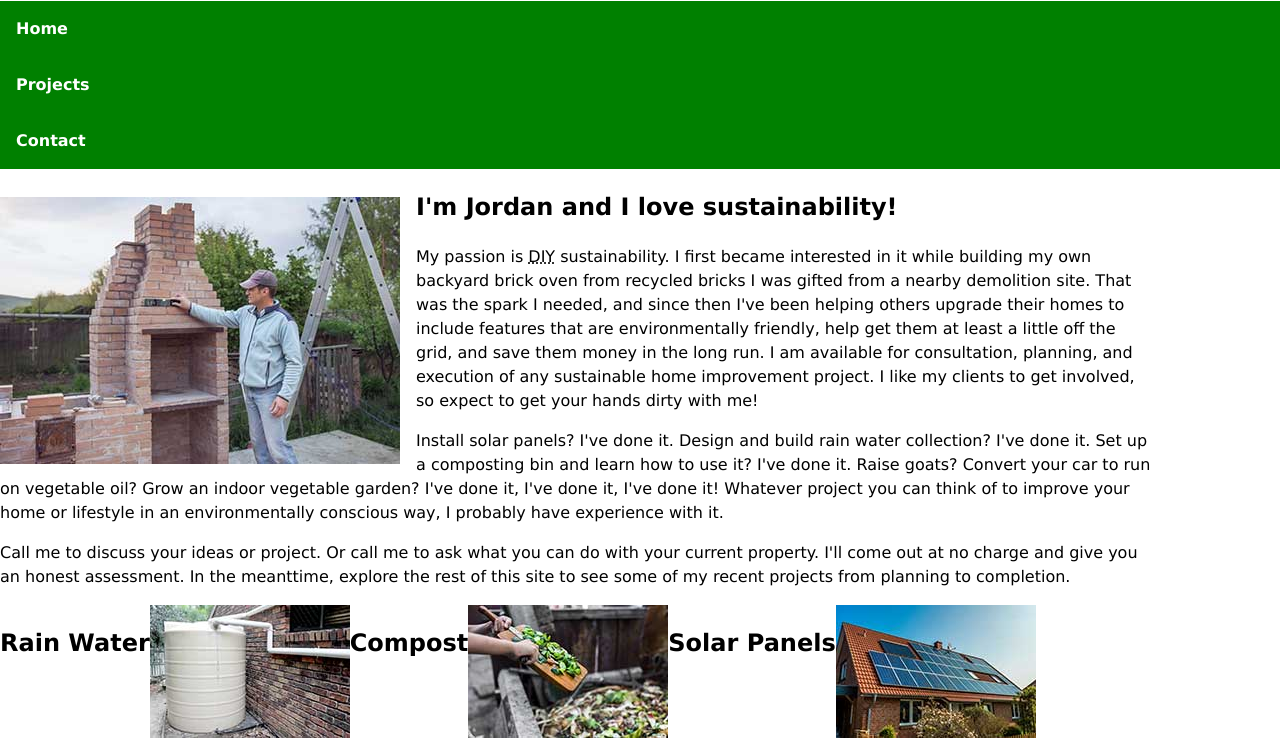
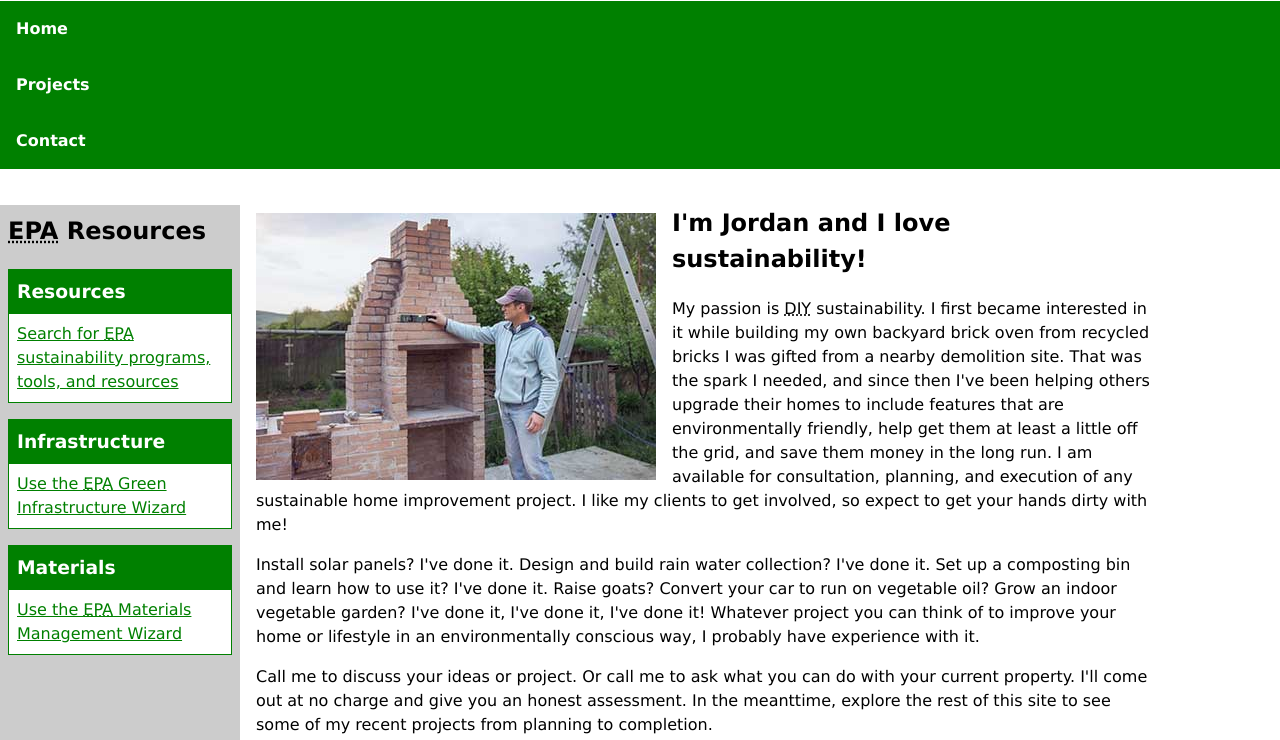
Before and after one commit to betheakc/UpdateMe, a plain HTML site: page index.html in a window 1280 px wide. Shown: the part 213-953 px from the top of the page. Drawn offline with Linux system fonts and the light colour scheme.

Commit message:
Update sustain.css

```diff
--- a/sustain.css
+++ b/sustain.css
@@ -10,10 +10,31 @@ body{
 }
 
 #content-wrapper{
+  display: flex;
   width: 90%;
   max-width: 12000px:
   margin-left: auto;
   margin-right: auto;
+}
+
+#content-wrapper aside {
+    background-color: #ccc;
+    margin-right: 1rem;
+    padding: 0.5rem;
+    position: relative;
+    top: 20px;
+    order: 1;
+    flex: 1;
+}
+
+#content-wrapper aside h2 {
+    margin-top: 0;
+    white-space: nowrap; /* Prevent wrapping */
+}
+
+#content-wrapper main{
+  order:2;
+  flex: 4;
 }
 
 a{
```
